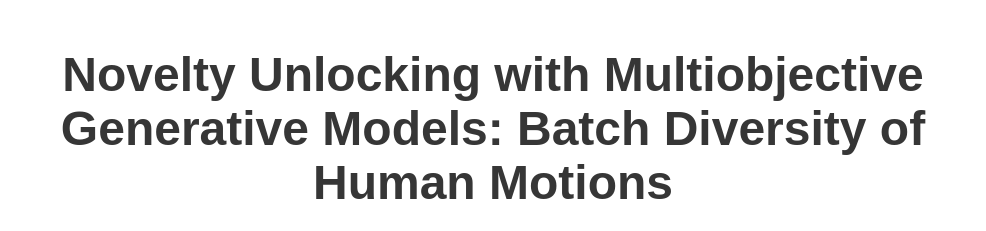
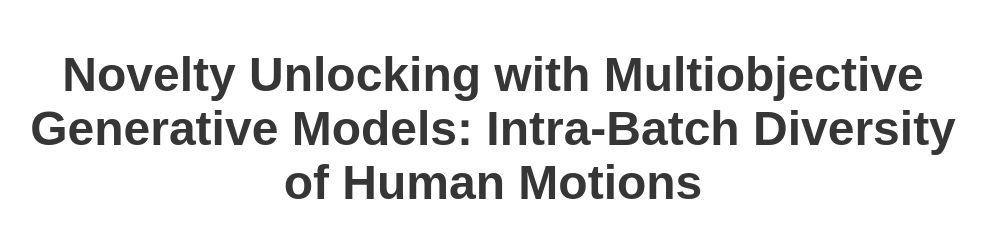
Before and after one commit to rainydian/MGF-IMM, a plain HTML site: page index.html in a window 1280 px wide. Shown: the top 231 px of the page, without its empty margins (147-1133 px from the left). Drawn offline with nearby package versions, Linux system fonts and the light colour scheme; some packages are replaced by stand-ins of ours; some icons are missing; files whose address does not match are found by name; a web font is replaced by a local one.

Commit message:
Update index.html

```diff
--- a/index.html
+++ b/index.html
@@ -97,7 +97,7 @@
     <div class="container is-max-desktop">
       <div class="columns is-centered">
         <div class="column has-text-centered">
-          <h1 class="title is-1 publication-title">Novelty Unlocking with Multiobjective Generative Models: Batch Diversity of Human Motions</h1>
+          <h1 class="title is-1 publication-title">Novelty Unlocking with Multiobjective Generative Models: Intra-Batch Diversity of Human Motions</h1>
           <!-- <div class="is-size-5 publication-authors">
             <span class="author-block">
               <a href="https://keunhong.com">Keunhong Park</a><sup>1</sup>,</span>
```
